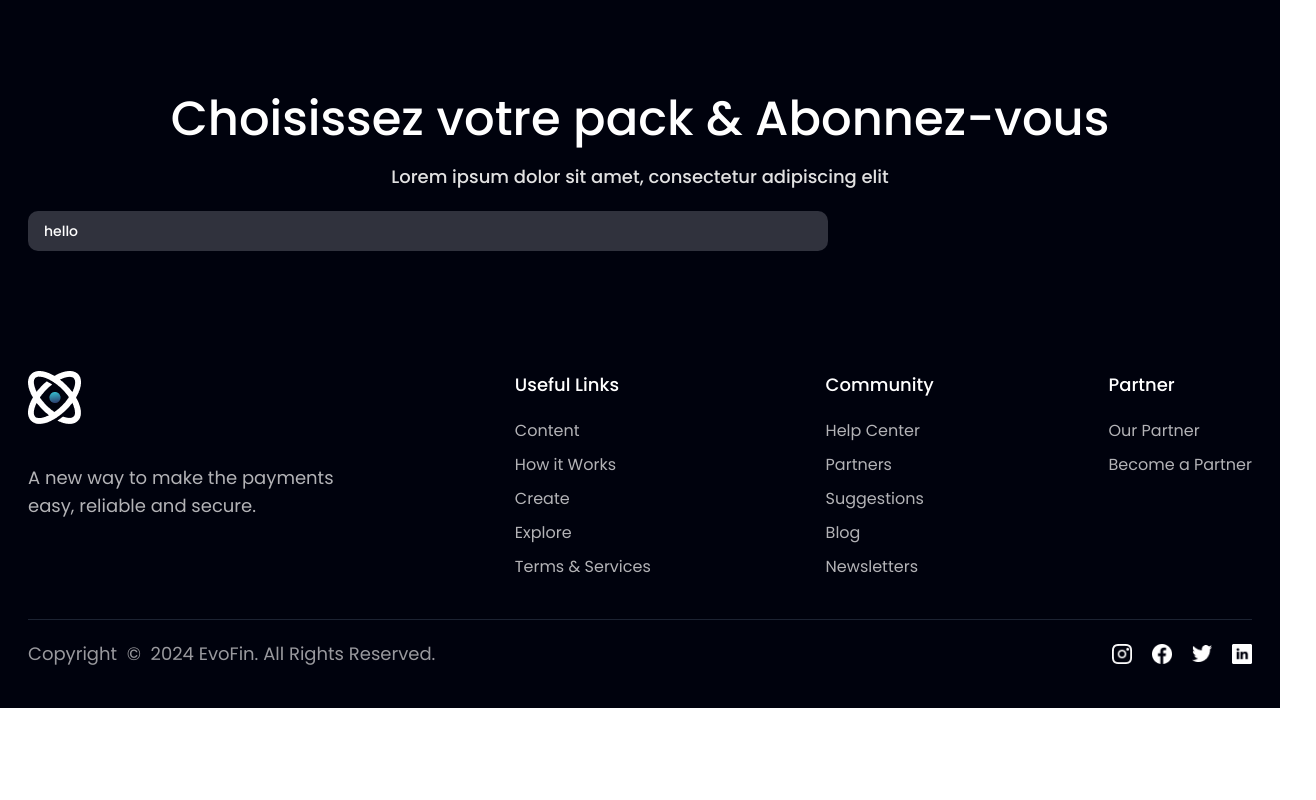
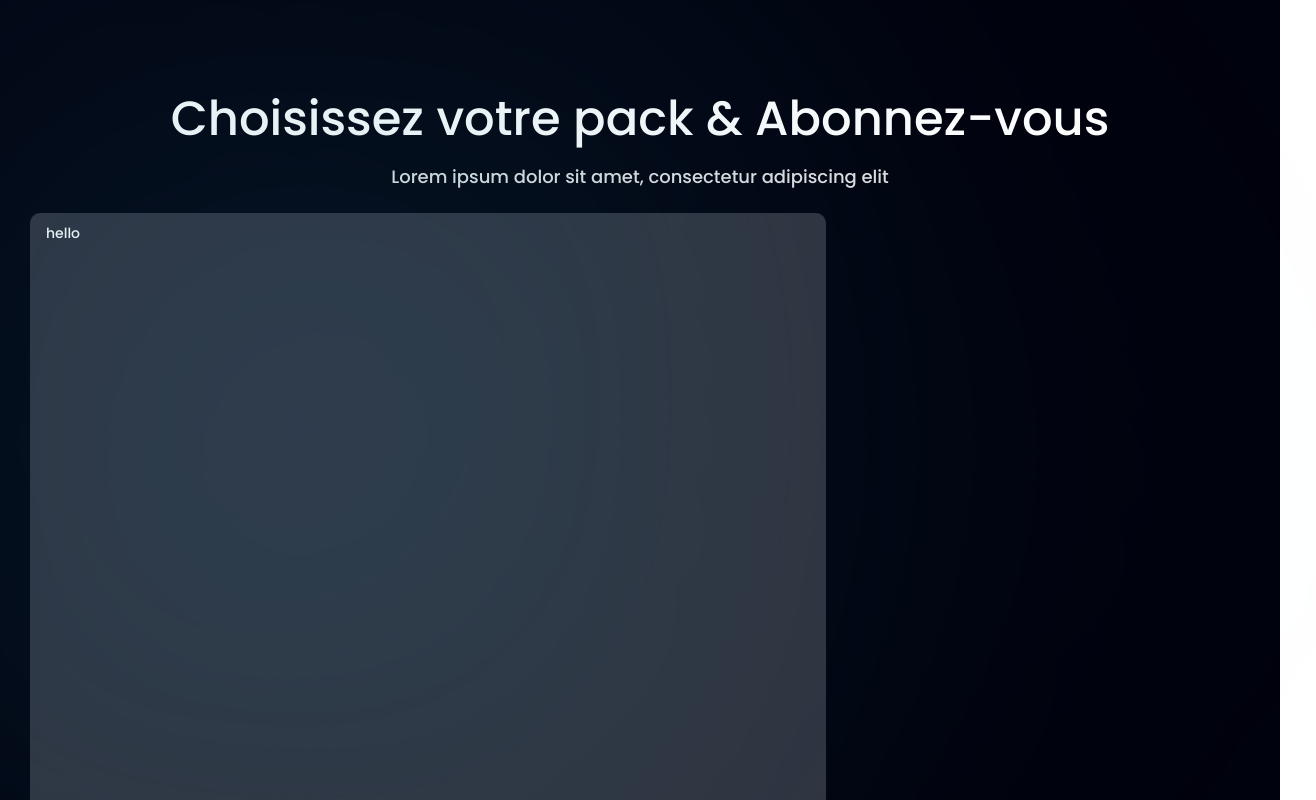
Before and after one commit to Shahriyar-Hosen/Mypay, a Next.js app: page / in a window 1280 px wide. Shown: the part 1040-1840 px from the top of the page, 1316 px wide, since content can reach past the window. Before the commit the page ends 1748 px from the top, so only its background shows below. Built offline with nearby package versions, Linux system fonts and the light colour scheme.

Commit message:
updated code

```diff
--- a/src/app/layout.tsx
+++ b/src/app/layout.tsx
@@ -24,7 +24,7 @@ const RootLayout: FC<Readonly<IChildren>> = ({ children }) => (
           imgClass="w-full h-[850px]"
           className="top-0 left-0"
         />
-        <div className="max-w-[1435px] mx-auto px-3.5 md:px-6 lg:px-7 relative overflow-hidden">
+        <div className="max-w-[1435px] mx-auto px-3.5 md:px-6 lg:px-7 relative">
           {children}
           <Footer />
         </div>
--- a/src/components/page/home/hero.tsx
+++ b/src/components/page/home/hero.tsx
@@ -7,7 +7,7 @@ export const Hero = () => {
       <div className="space-y-5 md:pt-20 min-w-fit">
         <h1 className="text-center md:text-start text-xl md:text-2xl lg:text-4xl xl:text-5xl font-bold md:leading-[40.5px] lg:leading-[60.5px] xl:leading-[70.5px] md:max-w-[361px] lg:max-w-[541px] xl:max-w-[721px]">
           <span className="bg-gradient-to-r from-[#4B86FC] to-[#75F2F6] bg-clip-text text-transparent">
-            MyPay{" "}
+            MyPay&nbsp;
           </span>
           Plateforme de gestion{" "}
           <span className="font-medium">
--- a/src/components/page/home/subscribe.tsx
+++ b/src/components/page/home/subscribe.tsx
@@ -1,5 +1,4 @@
 import { Button } from "@/components/ui/button";
-import React from "react";
 
 export const Subscribe = () => {
   return (
@@ -12,6 +11,14 @@ export const Subscribe = () => {
           Lorem ipsum dolor sit amet, consectetur adipiscing elit
         </p>
       </div>
+      {/* bg-gradient-to-r from-[#4B86FC] to-[#75F2F6] */}
+      <div className="w-full max-w-[800px] h-[800px]  p-[2px] rounded-[10px] relative">
+        <div className="w-full h-full bg-[#F1F1FF]/20 rounded-[10px] relative">
+          <div className="absolute -top-5 left-20 w-[356px] h-[444px] rotate-[47.46deg] rounded-[200px] bg-gradient-to-l from-[#26D0CE] to-[#1A2980] filter blur-[300px]" />
+          <Button>hello</Button>
+        </div>
+      </div>
+
       <div className="bg-[#F1F1FF]/20 rounded-[10px] max-w-[800px]">
         <Button>hello</Button>
       </div>
```
